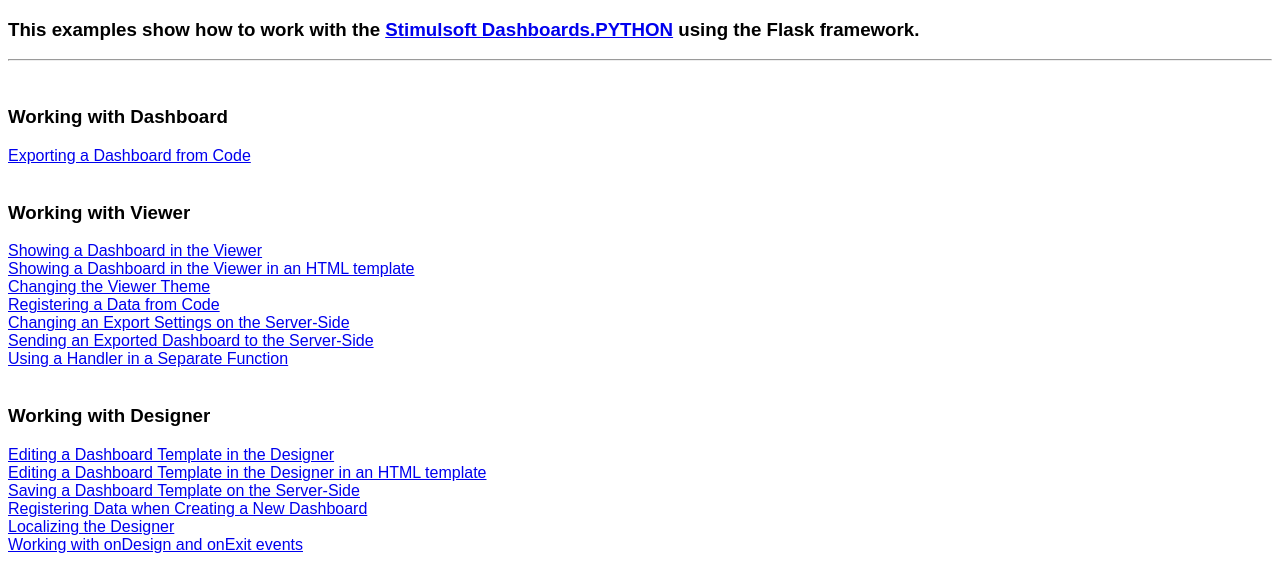
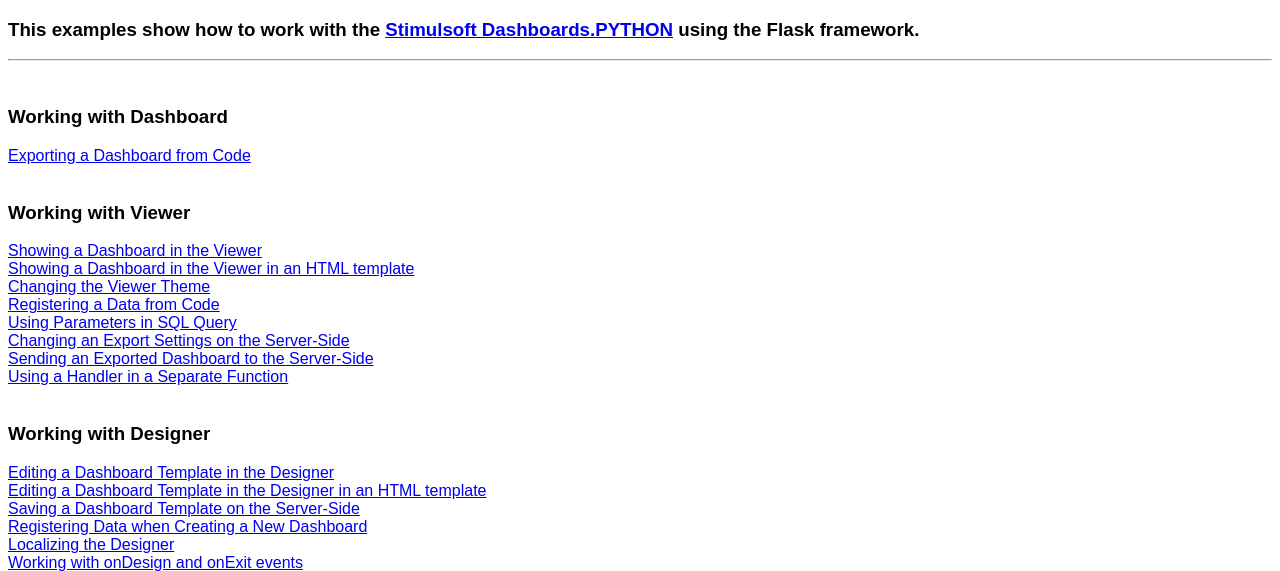
Before and after one commit to stimulsoft/Samples-Dashboards.Python, a Flask app: page / in a window 1280 px wide. Shown: the top 571 px of the page. Run offline with Flask 3, Linux system fonts and the light colour scheme.

Commit message:
added SQL parameters sample

```diff
--- a/Flask/app.py
+++ b/Flask/app.py
@@ -16,7 +16,6 @@
 app.register_blueprint(Changing_an_Export_Settings_on_the_Server_Side)
 app.register_blueprint(Changing_the_Viewer_Theme)
 app.register_blueprint(Localizing_the_Designer)
-app.register_blueprint(Opening_the_Dashboard_in_the_Viewer_and_Changing_it_on_the_Server_Side)
 app.register_blueprint(Saving_a_Dashboard_Template_on_the_Server_Side)
 app.register_blueprint(Sending_an_Exported_Dashboard_to_the_Server_Side)
 app.register_blueprint(Setting_Dashboard_Variables_on_the_Server_Side)
--- a/Flask/templates/index.html
+++ b/Flask/templates/index.html
@@ -18,7 +18,7 @@
     <a href="{{ url_for('Changing_the_Viewer_Theme.index') }}">Changing the Viewer Theme</a><br>
     <a href="{{ url_for('Registering_a_Data_from_Code.index') }}">Registering a Data from Code</a><br>
     <!--<a href="{{ url_for('Setting_Dashboard_Variables_on_the_Server_Side.index') }}">Setting Dashboard Variables on the Server-Side</a><br>-->
-    <!--<a href="{{ url_for('Using_Parameters_in_SQL_Query.index') }}">Using Parameters in SQL Query</a><br>-->
+    <a href="{{ url_for('Using_Parameters_in_SQL_Query.index') }}">Using Parameters in SQL Query</a><br>
     <a href="{{ url_for('Changing_an_Export_Settings_on_the_Server_Side.index') }}">Changing an Export Settings on the Server-Side</a><br>
     <a href="{{ url_for('Sending_an_Exported_Dashboard_to_the_Server_Side.index') }}">Sending an Exported Dashboard to the Server-Side</a><br>
     <a href="{{ url_for('Using_a_Handler_in_a_Separate_Function.index') }}">Using a Handler in a Separate Function</a><br>
--- a/Flask/views/Using_Parameters_in_SQL_Query.py
+++ b/Flask/views/Using_Parameters_in_SQL_Query.py
@@ -11,8 +11,8 @@
 
     # Here you can check any connection, data source and query parameters and change them
     # Any changes will not be sent to the client side
-    if args.dataSource == 'customers' and len(args.parameters) > 0:
-        args.parameters['Country'].value = 'Germany'
+    if args.dataSource == 'products' and len(args.parameters) > 0:
+        args.parameters['Category'].value = 5
 
 
 @app.route('/Using_Parameters_in_SQL_Query', methods = ['GET', 'POST'])
@@ -27,7 +27,7 @@
 
     # Creating a report object and loading a dashboard by URL
     report = StiReport()
-    reportUrl = url_for('static', filename = 'reports/WebsiteAnalytics.mrt')
+    reportUrl = url_for('static', filename = 'reports/SalesOfProducts.mrt')
     report.loadFile(reportUrl)
 
     # Assigning a report object to the viewer
--- a/Flask/views/__init__.py
+++ b/Flask/views/__init__.py
@@ -11,7 +11,6 @@
 from views.Changing_an_Export_Settings_on_the_Server_Side import Changing_an_Export_Settings_on_the_Server_Side
 from views.Changing_the_Viewer_Theme import Changing_the_Viewer_Theme
 from views.Localizing_the_Designer import Localizing_the_Designer
-from views.Opening_the_Dashboard_in_the_Viewer_and_Changing_it_on_the_Server_Side import Opening_the_Dashboard_in_the_Viewer_and_Changing_it_on_the_Server_Side
 from views.Saving_a_Dashboard_Template_on_the_Server_Side import Saving_a_Dashboard_Template_on_the_Server_Side
 from views.Sending_an_Exported_Dashboard_to_the_Server_Side import Sending_an_Exported_Dashboard_to_the_Server_Side
 from views.Setting_Dashboard_Variables_on_the_Server_Side import Setting_Dashboard_Variables_on_the_Server_Side
```
Also changed, not shown: 1 other file.
